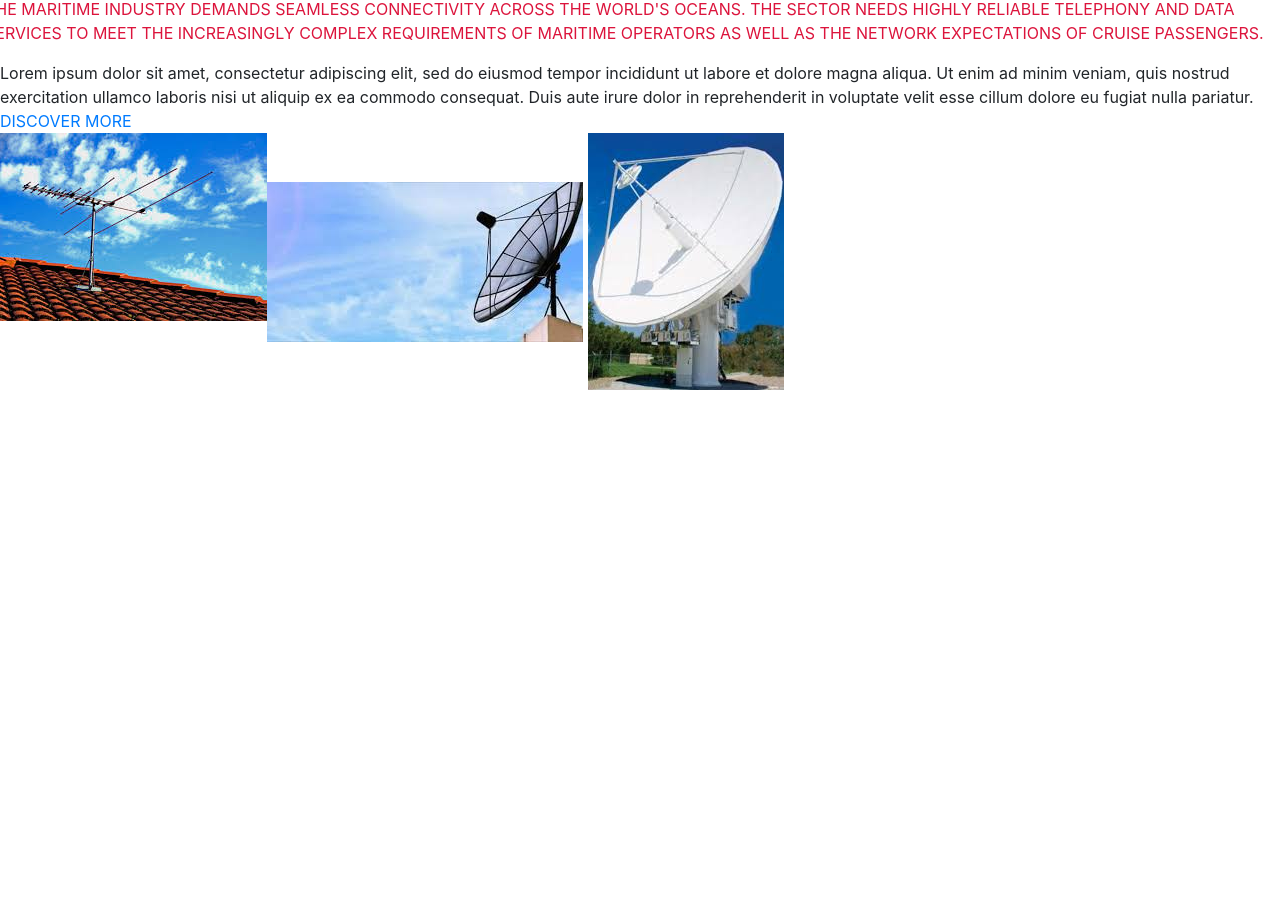
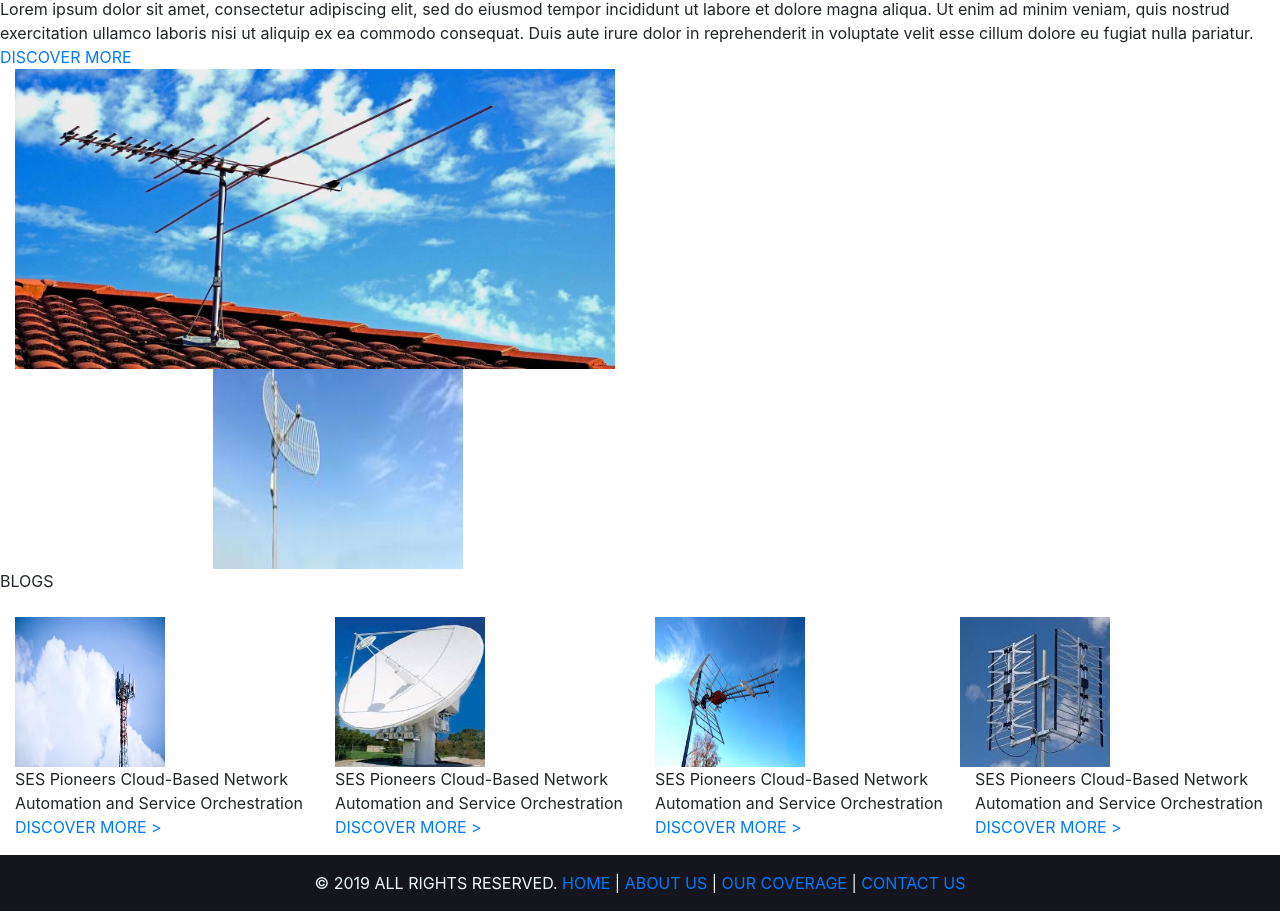
Before and after one commit to Nileshchavda2003/globe-sat, a plain HTML site: page index.html in a window 1280 px wide. Shown: the part 343-1254 px from the top of the page. Before the commit the page ends 800 px from the top, so only its background shows below. Drawn offline with nearby package versions, Linux system fonts and the light colour scheme.

Commit message:
changed some content
added the footer and and added the blog part

```diff
--- a/index.html
+++ b/index.html
@@ -46,7 +46,7 @@
 
   <div class="row">
       <div class="first_p">
-        <img src="images/dis.jpeg" alt="first image" height="300px" width="400px">
+        <img src="images/dis.jpeg" class="float-left" alt="first image" height="300px" width="400px">
 
       <div >
       <p class="first_p">THE MARITIME INDUSTRY DEMANDS SEAMLESS CONNECTIVITY ACROSS THE WORLD'S OCEANS. THE SECTOR NEEDS HIGHLY RELIABLE TELEPHONY AND DATA SERVICES TO MEET THE INCREASINGLY COMPLEX REQUIREMENTS OF MARITIME OPERATORS AS WELL AS THE NETWORK EXPECTATIONS OF CRUISE PASSENGERS.</p>
@@ -56,18 +56,68 @@
   <div class="second_portion">
     Lorem ipsum dolor sit amet, consectetur adipiscing elit, sed do eiusmod tempor incididunt ut labore et dolore magna aliqua. Ut enim ad minim veniam, quis nostrud exercitation ullamco laboris nisi ut aliquip ex ea commodo consequat. Duis aute irure dolor in reprehenderit in voluptate velit esse cillum dolore eu fugiat nulla pariatur.
     <br>
+
     <a href="#"> DISCOVER MORE</a>
   </div>
+            <!-- centeral three images -->
   <div class="container-fluid">
     <div class="row">
-        <div class="center_img"><img src="images/roof.jpeg" class="col1" alt="roof antina">
+        <div id="center_img" class="col-2" >
+          <img src="images/antena.webp" class=" " height="300px" width="600px" alt="roo/f antina">
           </div>
-          <div class="center_img2">
-            <img src="images/minidis.jpeg" alt="second roof setelite">
-            <img src="images/big dis.jpeg" alt="">
+          <div class="center_img2" class="col-2 flex-end" >
+            <img src="images/minidis.jpeg" align="right" height="250px" width="250px" alt="second roof setelite">
+            <br>
+            <img src="images/mini_radar.jpeg" alt="radar img" align="right" height="250px" width="250px">
           </div>
     </div>
   </div>
+            <!-- third line of contet and the images -->
+  <div class="container-fluid">
+        <div class="row" align="center" id="Blog">BLOGS</div>
+    <br>
+    <div class="row">
+          <div class="col-3">
+            <img src="images/tower.jpeg"  alt="tower image" height="150px" width="150px">
+              <p>SES Pioneers Cloud-Based Network Automation and Service Orchestration
+              <a href="#">DISCOVER MORE ></a>
+              </p>
+          </div>
+          <div class="col-3">
+            <img src="images/big dis.jpeg" alt="tower image" height="150px" width="150px">
+            <p>SES Pioneers Cloud-Based Network Automation and Service Orchestration
+              <a href="#">DISCOVER MORE ></a>
+            </p>
+          </div>
+          <div class="col-3">
+            <img src="images/radar.jpeg" alt="tower image" height="150px" width="150px">
+            <p>SES Pioneers Cloud-Based Network Automation and Service Orchestration
+              <a href="#">DISCOVER MORE ></a>
+            </p>
+          </div>
+          <div class="col-3">
+            <img src="images/5gtower.jpeg" class="row" alt="tower image" height="150px" width="150px">
+            <p>SES Pioneers Cloud-Based Network Automation and Service Orchestration
+              <a href="#">DISCOVER MORE ></a>
+            </p>
+          </div>
+    </div>
+  </div>
+              <!-- This is  footer part --><footer>
+  <!-- Footer -->
+<footer class="page-footer font-small special-color-dark ">
+
+  <!-- Copyright -->
+  <div class="footer-copyright text-center py-3">© 2019 ALL RIGHTS RESERVED.
+      <a href="/" class="footer_a">HOME</a>  |
+      <a href="/" class="footer_a">ABOUT US</a> |
+      <a href="/" class="footer_a">OUR COVERAGE</a>  |
+      <a href="/" class="footer_a" >CONTACT US</a>
+  </div>
+  <!-- Copyright -->
+
+</footer>
+<!-- Footer -->
 
     <!-- Optional JavaScript -->
     <!-- jQuery first, then Popper.js, then Bootstrap JS -->
--- a/main.css
+++ b/main.css
@@ -7,6 +7,10 @@
     align-self: right;
     align-self: flex-end;
 }
+#Blog
+{
+    align-self: center;
+}
 
 
 .container{
@@ -14,3 +18,12 @@
     flex-wrap:inherit;
 
 }
+footer{
+
+    background-color: rgb(21, 21, 30);
+    color: aliceblue;
+}
+footer_a:link{
+    color: aliceblue;
+
+}
```
